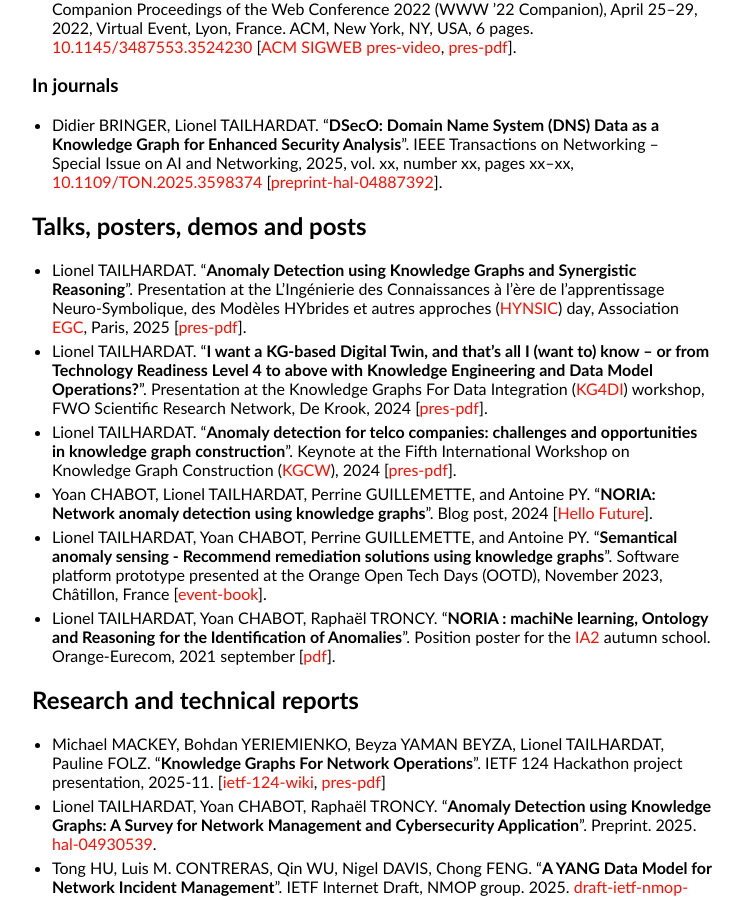
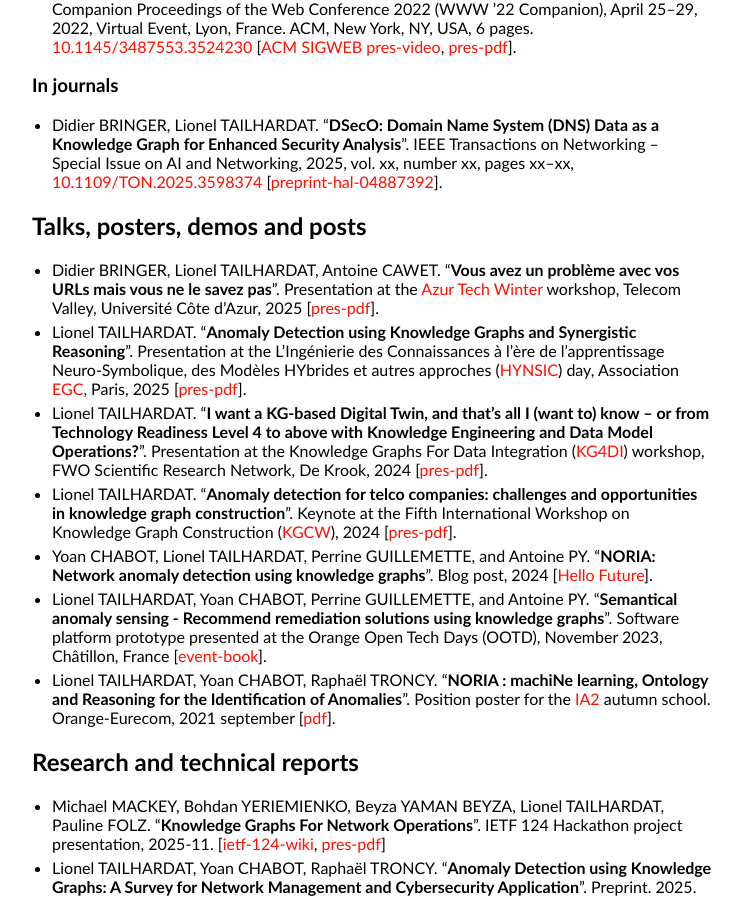
Before and after one commit to GenEars/GenEars.github.io, a Jekyll site: the page built from publications.md, in a window 1280 px wide and 900 px high, scrolled down 1036 px. Shown: the whole window, without its empty margins (258-1001 px from the left). Built offline with Jekyll 4.4.1, drawn with Linux system fonts in a browser that asks for light colours.

Commit message:
Added 2025-AzurTech-DSecO-pres.pdf
Signed-off-by: lionel.tailhardat <lionel.tailhardat@orange.com>

```diff
--- a/publications.md
+++ b/publications.md
@@ -59,9 +59,12 @@ title: Publications - Lionel TAILHARDAT
 
 ## Talks, posters, demos and posts
 
+* Didier BRINGER, Lionel TAILHARDAT, Antoine CAWET.
+  "**Vous avez un problème avec vos URLs mais vous ne le savez pas**".
+  Presentation at the [Azur Tech Winter](https://www.telecom-valley.fr/azurtechwinter/) workshop, Telecom Valley, Université Côte d'Azur, 2025 [[pres-pdf](pubs/2025-AzurTech-DSecO-pres.pdf)].
 * Lionel TAILHARDAT.
   "**Anomaly Detection using Knowledge Graphs and Synergistic Reasoning**".
-  Presentation at the L’Ingénierie des Connaissances  à l'ère de l'apprentissage Neuro-Symbolique, des Modèles HYbrides et autres approches ([HYNSIC](https://www.madics.fr/event/conf544/)) day, Association [EGC](https://www.egc.asso.fr/), Paris, 2025 [[pres-pdf](pubs/HYNSIC-2025-noria.pdf)].
+  Presentation at the L’Ingénierie des Connaissances à l'ère de l'apprentissage Neuro-Symbolique, des Modèles HYbrides et autres approches ([HYNSIC](https://www.madics.fr/event/conf544/)) day, Association [EGC](https://www.egc.asso.fr/), Paris, 2025 [[pres-pdf](pubs/HYNSIC-2025-noria.pdf)].
 * Lionel TAILHARDAT.
   "**I want a KG-based Digital Twin, and that's all I (want to) know -- or from Technology Readiness Level 4 to above with Knowledge Engineering and Data Model Operations?**".
   Presentation at the Knowledge Graphs For Data Integration ([KG4DI](https://u0152642.pages.gitlab.kuleuven.be/kg4di-fwo-network/seminar_5_gent.html)) workshop, FWO Scientific Research Network, De Krook, 2024 [[pres-pdf](pubs/KG4DI-2024-DMOps.pdf)].
```
Also changed, not shown: 1 other file.
